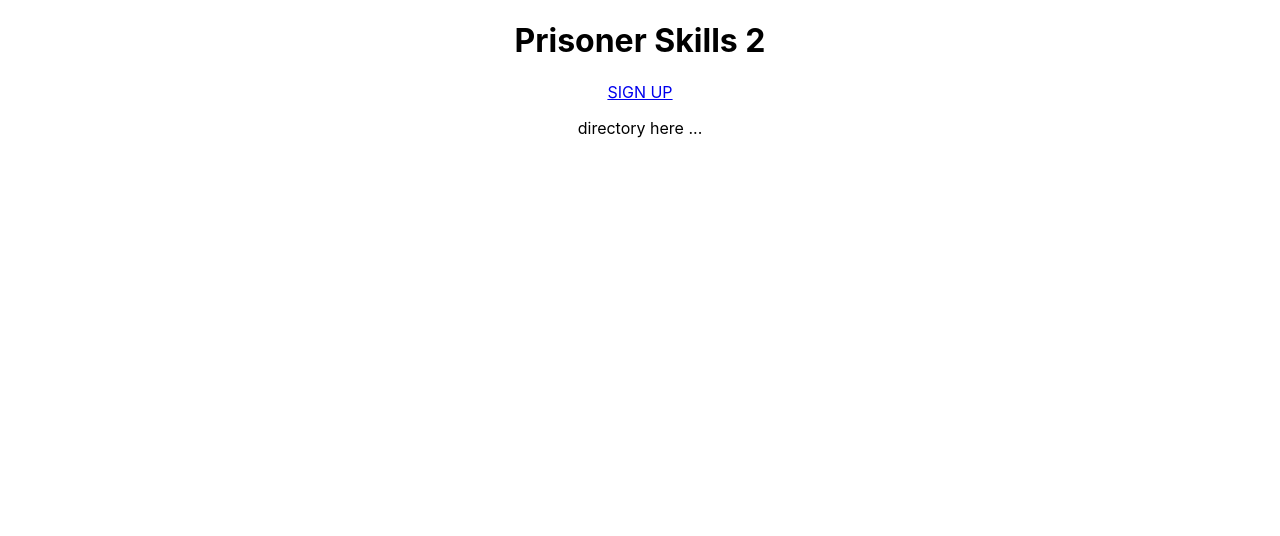
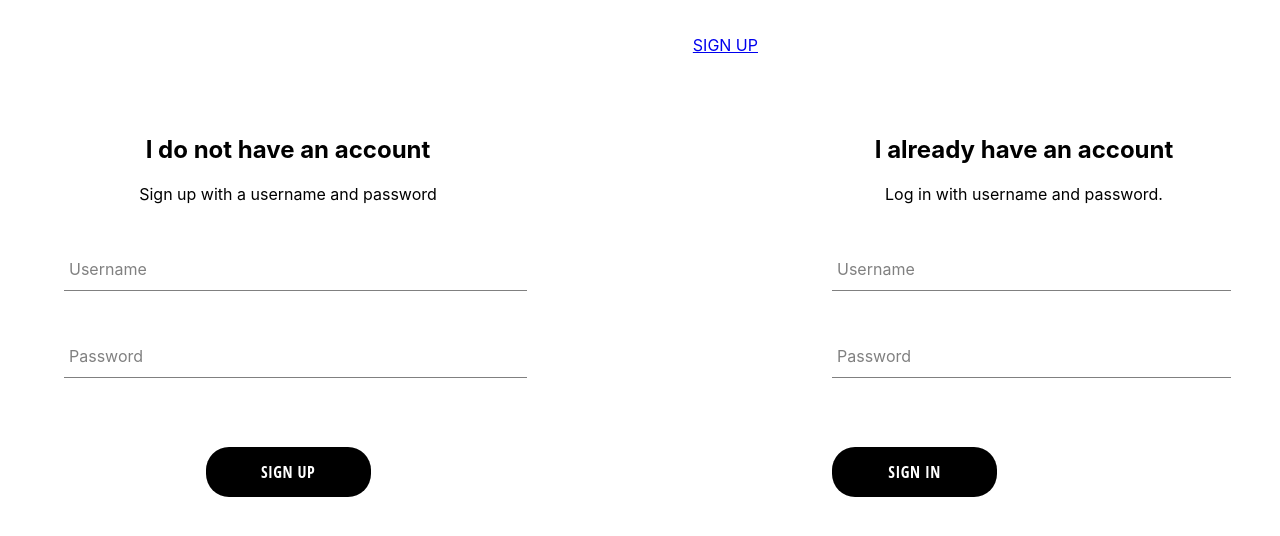
Before and after one commit to evoingram/Front-End, a React (Create React App) app in the folder prisoner-skills-2/: page / in a window 1280 px wide. Shown: the top 536 px of the page. Built offline with nearby package versions, Linux system fonts and the light colour scheme.

Commit message:
updated and cleaned up links, homepage is now the signup/signin page

```diff
--- a/prisoner-skills-2/src/App.js
+++ b/prisoner-skills-2/src/App.js
@@ -3,17 +3,14 @@ import { Route } from "react-router-dom";
 import './App.css';
 
 import Header from "./components/header/Header"
-import HomePage from "../src/pages/homepage/HomePage";
 import LoginPage from "../src/pages/login/LoginPage";
 
 function App() {
   return (
     <div className="App">
-      <h1>Prisoner Skills 2</h1>
       <Header />
         <div>
-          <Route exact path="/" component={HomePage} />
-          <Route path="/login" component={LoginPage} />
+          <Route exact path="/" component={LoginPage} />
         </div>
     </div>
   );
--- a/prisoner-skills-2/src/components/header/Header.jsx
+++ b/prisoner-skills-2/src/components/header/Header.jsx
@@ -1,8 +1,10 @@
 import React from 'react'
 import { Link } from 'react-router-dom';
+import "./header.scss";
 
 const Header = () => {
    return (
+    <div className="header">
         <div className="options">
             <Link className="option" to="/login">
                 SIGN UP
@@ -11,6 +13,7 @@ const Header = () => {
                 CONTACT
             </Link> */}
         </div>
+    </div>
    );
 };
 
--- /dev/null
+++ b/prisoner-skills-2/src/components/header/header.scss
@@ -0,0 +1,30 @@
+.header {
+    height: 90px;
+    width: 100%;
+    display: flex;
+    justify-content: space-between;
+    margin-bottom: 25px;
+
+    .logo-container {
+      height: 100%;
+      padding: 25px 15px;
+      width: 25%;
+
+      .App-logo {
+        width: 33vw;
+      }
+    }
+
+    .options {
+      width: 60%;
+      height: 100%;
+      display: flex;
+      align-items: center;
+      justify-content: flex-end;
+
+      .option {
+        padding: 10px;
+        cursor: pointer;
+      }
+    }
+  }
```
Lines whose indentation alone changed are shown as unchanged.
